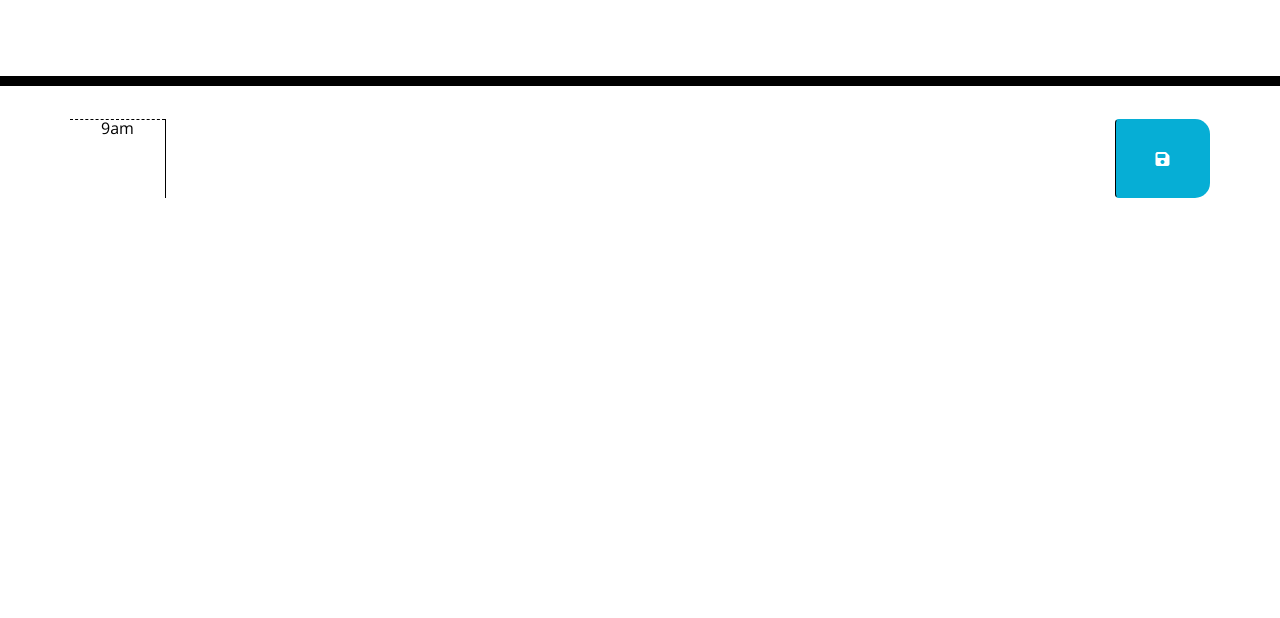
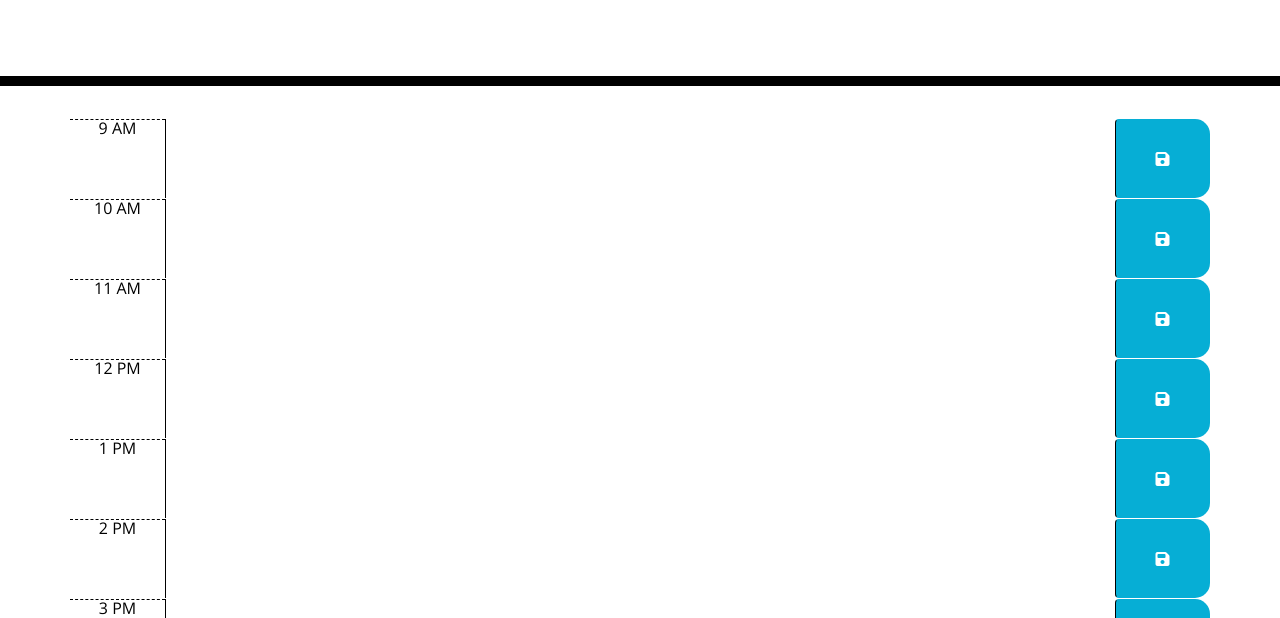
Before and after one commit to gmejia87/book-me-up, a plain HTML site: page index.html in a window 1280 px wide. Shown: the part 182-800 px from the top of the page. Drawn offline with nearby package versions, Linux system fonts and the light colour scheme.

Commit message:
add javascript.js

```diff
--- a/index.html
+++ b/index.html
@@ -31,15 +31,15 @@
     </header>
     <div class="container">
       <!-- Timeblocks go here -->
-      <section class="time-block row">
+      <!-- <section class="time-block row">
         <div class="col-md-1 hour">9am</div>
         <textarea class="col-md-10 description"></textarea>
         <button class="col-md-1 saveBtn btn"><i class="fa-solid fa-floppy-disk"></i></button>
-      </section>
+      </section> -->
     </div>
 
     <script src="https://code.jquery.com/jquery-3.4.1.min.js"></script>
     <script src="https://cdnjs.cloudflare.com/ajax/libs/moment.js/2.24.0/moment.min.js"></script>
-
+    <script src="./javascript.js"></script>
   </body>
 </html>
--- /dev/null
+++ b/javascript.js
@@ -0,0 +1,42 @@
+var hoursArray = ["09", "10", "11", "12", "13", "14", "15", "16", "17"];
+var container = document.querySelector(".container");
+
+for (var i = 0; i < hoursArray.length; i++) {
+    var timeBlock = document.createElement("section");
+    timeBlock.classList.add('time-block', 'row');
+    timeBlock.innerHTML=`<div class="col-md-1 hour">${getHours(hoursArray[i])}</div>
+    <textarea class="col-md-10 description"></textarea>
+    <button class="col-md-1 saveBtn btn"><i class="fa-solid fa-floppy-disk"></i></button>`
+    container.append(timeBlock)
+}
+
+function getHours(hours){
+    switch (hours) {
+        case "09":
+            return "9 AM"
+
+        case "10":
+            return "10 AM"
+
+        case "11":
+            return "11 AM"
+
+        case "12":
+            return "12 PM"
+
+        case "13":
+            return "1 PM"
+
+        case "14":
+            return "2 PM"
+
+        case "15":
+            return "3 PM"
+
+        case "16":
+            return "4 PM"
+
+        case "17":
+            return "5 PM"
+    }
+}
```
